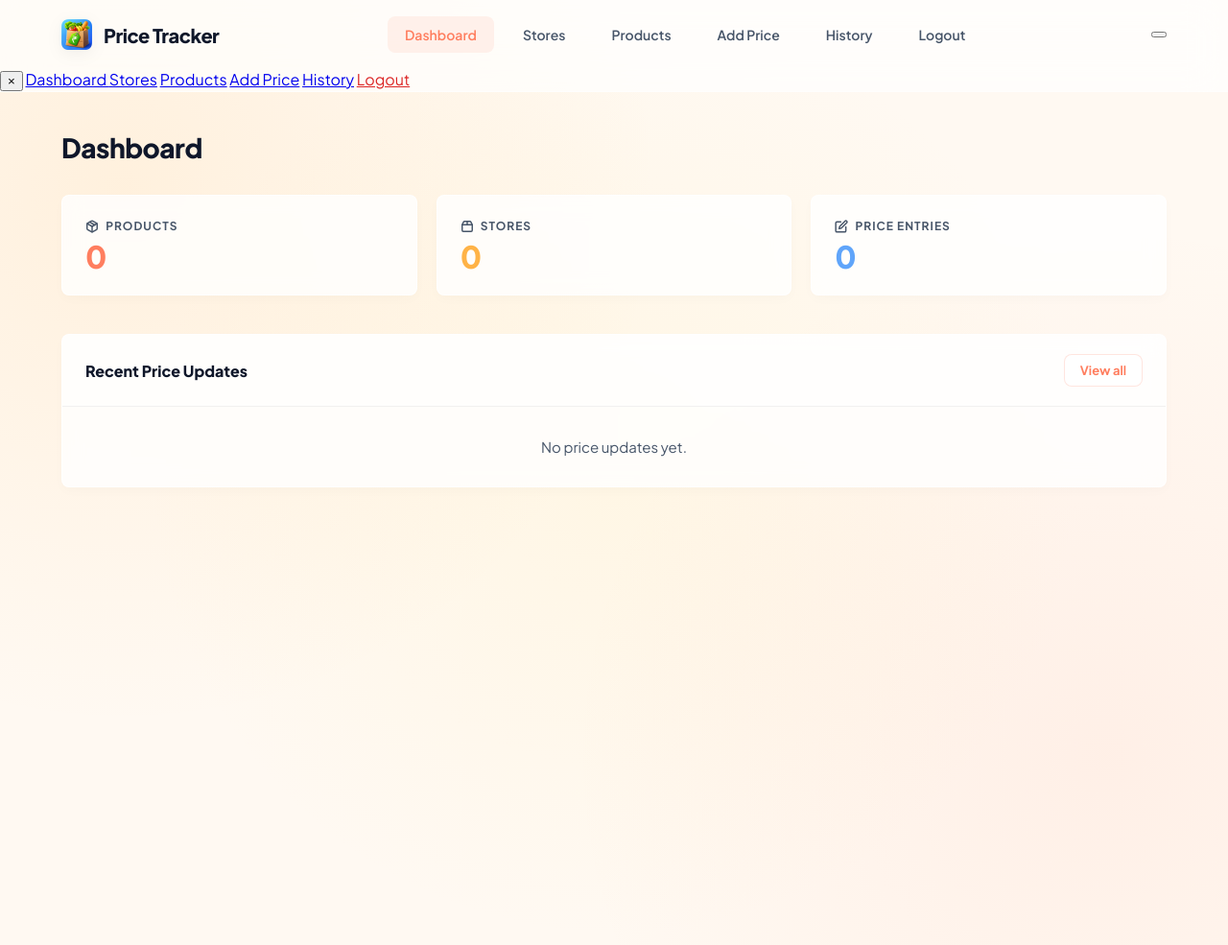
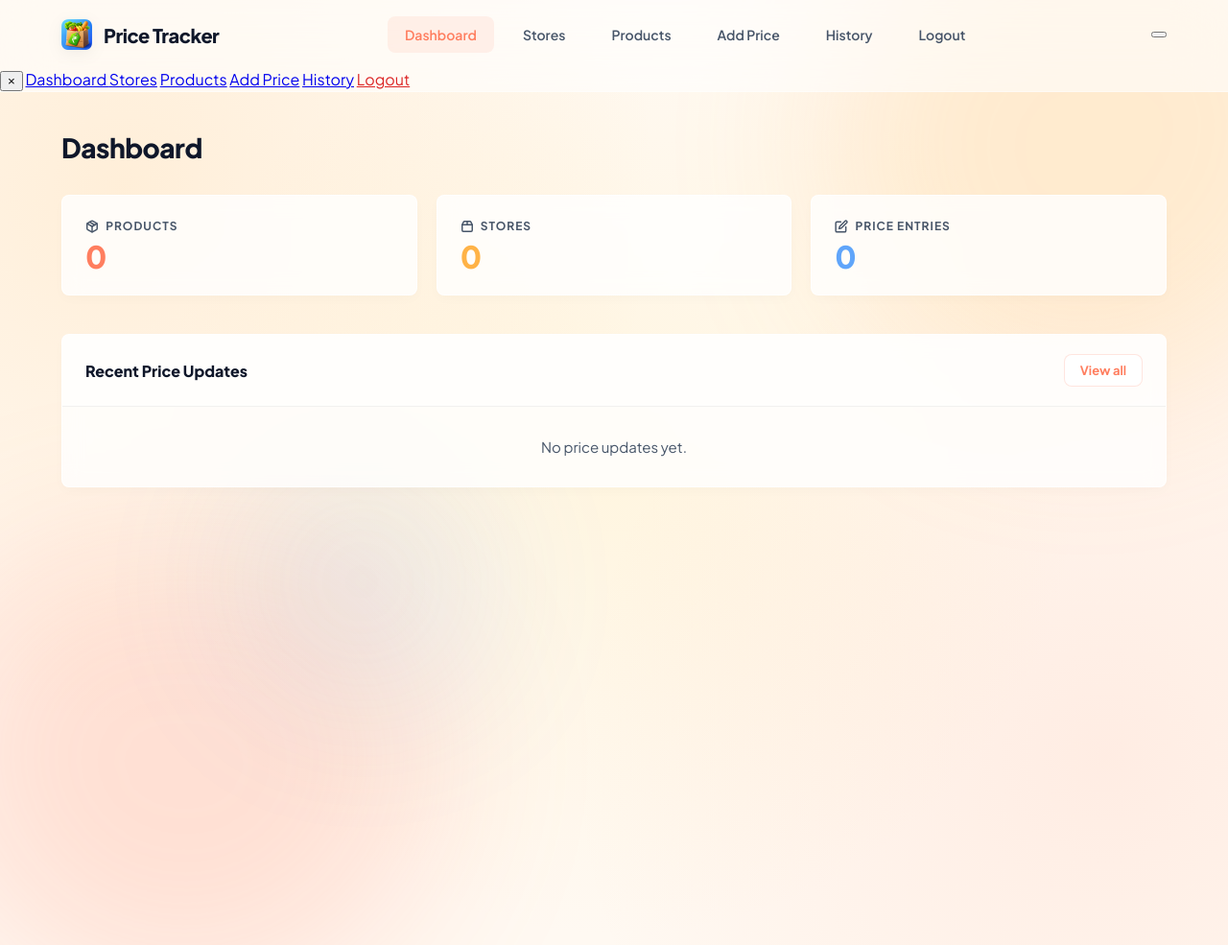
Before and after one commit to er-vikash-sain/grocery-price-app, a PHP site: page /html/dashboard.html in a window 1280 px wide. Shown: the whole page at 96% size. Run offline with PHP 8.4, Linux system fonts and the light colour scheme.

Commit message:
style: synchronize Dashboard with finalized premium UI aesthetic
- Integrated atmospheric background SVG vectors with floating animations
- Refined frosted-glass navigation with increased blur and transparency
- Enhanced stat-card micro-interactions with subtle scale-up and deeper shadows
- Synchronized radial background gradients for a cohesive platform-wide taste

```diff
--- a/html/dashboard.css
+++ b/html/dashboard.css
@@ -5,13 +5,76 @@
     background-color: #FFF9F2;
     /* Soft warm base */
     background-image:
-        radial-gradient(circle at 10% 20%, rgba(255, 179, 71, 0.12) 0%, transparent 40%),
-        radial-gradient(circle at 90% 80%, rgba(255, 126, 95, 0.08) 0%, transparent 40%),
-        radial-gradient(circle at 50% 50%, rgba(255, 230, 150, 0.15) 0%, transparent 60%);
+        radial-gradient(circle at 10% 20%, rgba(255, 179, 71, 0.15) 0%, transparent 40%),
+        radial-gradient(circle at 90% 80%, rgba(255, 126, 95, 0.1) 0%, transparent 40%),
+        radial-gradient(circle at 50% 50%, rgba(255, 230, 150, 0.2) 0%, transparent 60%);
     color: var(--text-main);
     min-height: 100vh;
     overflow-x: hidden;
     -webkit-font-smoothing: antialiased;
+    position: relative;
+}
+
+/* Background Decoration Vectors */
+.bg-vectors {
+    position: fixed;
+    top: 0;
+    left: 0;
+    width: 100%;
+    height: 100%;
+    z-index: -1;
+    overflow: hidden;
+    pointer-events: none;
+}
+
+.blob {
+    position: absolute;
+    width: 600px;
+    height: 600px;
+    filter: blur(80px);
+    opacity: 0.2;
+    animation: float 20s infinite alternate cubic-bezier(0.45, 0, 0.55, 1);
+}
+
+.blob-1 {
+    top: -10%;
+    right: -10%;
+    animation-duration: 25s;
+}
+
+.blob-2 {
+    bottom: -15%;
+    left: -10%;
+    animation-duration: 30s;
+    animation-delay: -5s;
+}
+
+.blob-3 {
+    top: 40%;
+    left: 15%;
+    width: 400px;
+    height: 400px;
+    opacity: 0.1;
+    animation-duration: 20s;
+    animation-delay: -10s;
+}
+
+@keyframes float {
+    0% {
+        transform: translate(0, 0) scale(1) rotate(0deg);
+    }
+
+    33% {
+        transform: translate(30px, -50px) scale(1.1) rotate(5deg);
+    }
+
+    66% {
+        transform: translate(-20px, 20px) scale(0.9) rotate(-5deg);
+    }
+
+    100% {
+        transform: translate(0, 0) scale(1) rotate(0deg);
+    }
 }
 
 .app-layout {
@@ -22,10 +85,10 @@
 
 /* Frosted Navigation */
 .app-nav {
-    background-color: rgba(255, 255, 255, 0.7);
-    backdrop-filter: blur(20px);
-    -webkit-backdrop-filter: blur(20px);
-    border-bottom: 1px solid rgba(255, 255, 255, 0.5);
+    background-color: rgba(255, 255, 255, 0.6);
+    backdrop-filter: blur(25px);
+    -webkit-backdrop-filter: blur(25px);
+    border-bottom: 1px solid rgba(255, 255, 255, 0.4);
     position: sticky;
     top: 0;
     z-index: 1000;
@@ -127,8 +190,8 @@
 }
 
 .stat-card:hover {
-    transform: translateY(-2px);
-    box-shadow: 0 8px 24px rgba(255, 126, 95, 0.1);
+    transform: translateY(-4px) scale(1.02);
+    box-shadow: 0 12px 30px rgba(255, 126, 95, 0.15);
 }
 
 .stat-label {
--- a/html/dashboard.html
+++ b/html/dashboard.html
@@ -16,6 +16,25 @@
 </head>
 
 <body>
+
+    <!-- Background Decoration Vectors -->
+    <div class="bg-vectors" aria-hidden="true">
+        <svg class="blob blob-1" viewBox="0 0 200 200" xmlns="http://www.w3.org/2000/svg">
+            <path fill="#FFB347"
+                d="M44.7,-76.4C58.1,-69.2,69.2,-58.1,76.4,-44.7C83.7,-31.3,87.1,-15.7,85.1,-0.1C83.2,15.4,75.9,30.8,66.1,43.7C56.3,56.6,44.1,66.9,30.4,73.4C16.8,79.9,1.7,82.5,-13.7,79.9C-29.2,77.3,-45,69.5,-57.4,57.4C-69.8,45.3,-78.9,29,-82.1,12.2C-85.4,-4.6,-82.8,-21.8,-75,-36.5C-67.1,-51.2,-54,-63.3,-39.6,-70C-25.2,-76.7,-12.6,-78,1.4,-80.4C15.4,-82.8,31.3,-83.6,44.7,-76.4Z"
+                transform="translate(100 100)" />
+        </svg>
+        <svg class="blob blob-2" viewBox="0 0 200 200" xmlns="http://www.w3.org/2000/svg">
+            <path fill="#FF7E5F"
+                d="M38.1,-65.4C49.9,-58.7,60.1,-48.5,67.4,-36.2C74.8,-23.9,79.2,-9.5,78.5,4.6C77.8,18.7,72.1,32.4,63.1,44C54.1,55.5,41.9,64.8,28.7,70.5C15.5,76.1,1.4,78.1,-12.9,76.1C-27.1,74.1,-41.4,68.2,-53.4,58.7C-65.4,49.2,-75.1,36,-79.8,21.1C-84.5,6.2,-84.1,-10.4,-78.4,-24.9C-72.7,-39.4,-61.7,-51.8,-48.9,-58.1C-36.1,-64.4,-21.6,-64.7,-7.1,-63.5C7.4,-62.3,26.2,-72,38.1,-65.4Z"
+                transform="translate(100 100)" />
+        </svg>
+        <svg class="blob blob-3" viewBox="0 0 200 200" xmlns="http://www.w3.org/2000/svg">
+            <path fill="#60A5FA"
+                d="M36.7,-64.2C47.3,-57.6,55.4,-47.5,61.1,-36.2C66.8,-24.9,70.1,-12.5,71.1,0.6C72.1,13.7,70.9,27.5,65.2,39.6C59.5,51.7,49.4,62.1,37.3,67.6C25.2,73.1,12.6,73.8,-0.1,74C-12.8,74.2,-25.6,73.9,-37.4,68.7C-49.2,63.5,-60.1,53.4,-67.2,40.9C-74.4,28.4,-77.8,13.5,-77.4,-1.2C-77,-15.9,-72.8,-30.5,-64.5,-42.6C-56.2,-54.7,-43.8,-64.4,-30.9,-69.5C-18,-74.6,-4,-75.1,8.3,-73.4C20.6,-71.7,26.1,-70.7,36.7,-64.2Z"
+                transform="translate(100 100)" />
+        </svg>
+    </div>
 
     <!-- Main App Layout -->
     <div class="app-layout">
```
